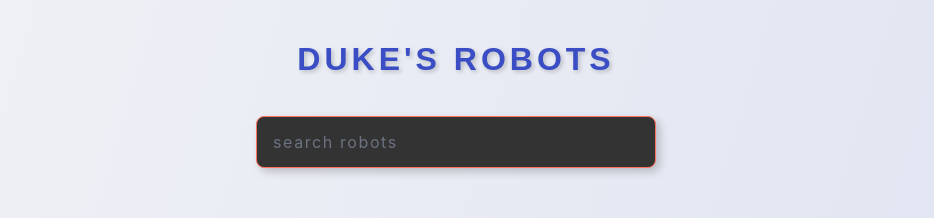
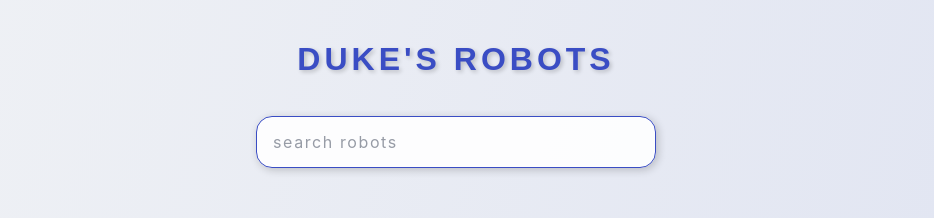
Before and after one commit to Thanakorn-AI/robofriends, a React (Create React App) app: page / in a window 1280 px wide. Shown: the top 218 px of the page, without its empty margins (184-1118 px from the left). Built offline with nearby package versions, Linux system fonts and the light colour scheme; no server answers.

Commit message:
Sat, Dec 28, 2024, 4:53 PM +07:00

```diff
--- a/src/App.css
+++ b/src/App.css
@@ -129,3 +129,23 @@ input::placeholder {
 ::-webkit-scrollbar-thumb:hover {
     background: #2d3748;
 }
+
+
+input[type="search"] {
+    border-color: #3a4dc4;
+    color: #2d3748;
+}
+
+input[type="search"]:focus {
+    border-color: #2d3748;
+    box-shadow: 0 0 15px rgba(58, 77, 196, 0.3);
+}
+
+input[type="search"]::placeholder {
+    color: #6b7280;
+}
+
+.placeholder-dark-blue::placeholder {
+    color: #6b7280;
+    opacity: 0.7;
+}
--- a/src/SearchBox.js
+++ b/src/SearchBox.js
@@ -4,9 +4,9 @@ const SearchBox = ({searchfield, searchChange}) => {
     return (
         <div className='pa3 mb4'>
                 <input
-                    className = 'pa3 br3 ba b--light-red bg-dark-gray white-90 w-50-ns w-80
-                          hover-bg-mid-gray transition-colors input-reset outline-0
-                          shadow-5 tracked'
+                    className = 'pa3 br4 ba b--blue bg-white-90 dark-blue w-50-ns w-80
+                          hover-bg-white transition-colors input-reset
+                          shadow-4 tracked placeholder-dark-blue'
                     type='search'
                     placeholder='search robots'
                     onChange = {searchChange}
```
